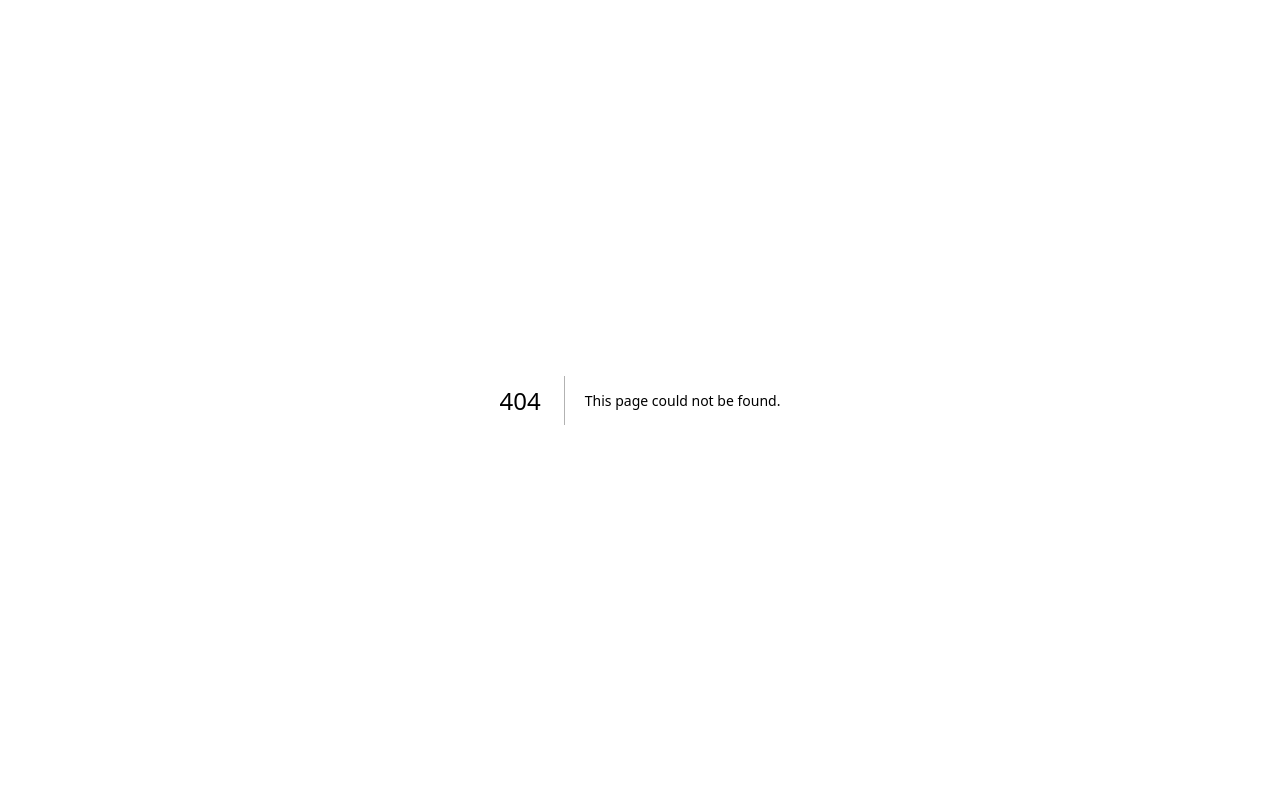
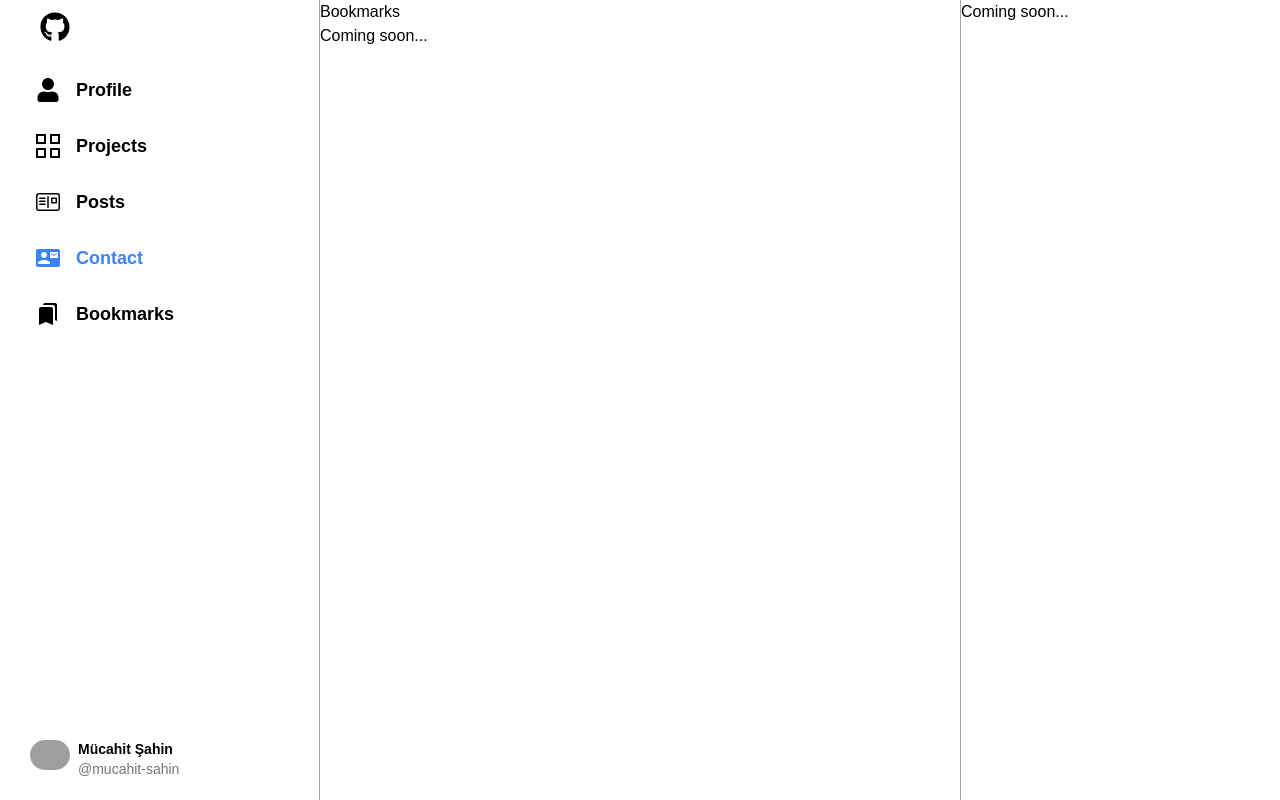
Before and after one commit to mucahit-sahin/mucahit-sahin.github.io, a Next.js app: page /contact in a window 1280 px wide. Before the commit this address had no page. Built offline with nearby package versions, Linux system fonts and the light colour scheme; grey boxes are pictures that could not be loaded.

Commit message:
remove Profile component and integrate its layout into the Home component

```diff
--- /dev/null
+++ b/app/bookmarks/page.tsx
@@ -0,0 +1,10 @@
+import React from "react";
+
+export default function page() {
+  return (
+    <div className="flex-[1_1_50%] flex flex-col">
+      <h1>Projects</h1>
+      <h2>Coming soon...</h2>
+    </div>
+  );
+}
--- a/app/components/Profile.tsx
+++ /dev/null
@@ -1,68 +0,0 @@
-"use client";
-import { GrSchedule } from "react-icons/gr";
-import ThemeToggle from "./theme/ThemeToggle";
-
-function Profile() {
-  return (
-    <section className="flex-[1_1_50%] flex flex-col bg-white dark:bg-black border-l-[0.5px] border-r border-gray-400">
-      <div className="sticky z-10 top-0 flex flex-row items-center border-b border-gray-400 border-solid">
-        <ThemeToggle />
-        <div className="flex flex-col ml-2">
-          <span className="text-black  dark:text-white text-lg font-extrabold">
-            Mücahit Şahin
-          </span>
-          <span className="text-[#8899a6] text-sm">12 Tweets</span>
-        </div>
-      </div>
-      <div className="profile">
-        <div className="h-[200px] w-full bg-[#3d5466]"></div>
-        <div className="flex flex-row items-center px-4">
-          <div className="w-[134ox] h-[134px] -mt-[67px] rounded-full bg-white dark:bg-black p-[5px] flex items-center justify-center">
-            <img
-              src="https://avatars2.githubusercontent.com/u/38807255?s=460&u=deb087d587be7f6a4000e4e710ec4d1daa6fde84&v=4"
-              className="w-full h-full rounded-full"
-            />
-          </div>
-          <div className="h-auto ml-auto -mt-2 px-4 py-2 border border-gray-500 border-solid rounded-full text-blue-500 text-base font-bold hover:bg-blue-500 hover:text-white">
-            Edit Profile
-          </div>
-        </div>
-        <div className="flex flex-col px-4">
-          <span className="text-black dark:text-white text-lg font-extrabold">
-            Mücahit Şahin
-          </span>
-          <span className="text-gray-500 text-sm">@mucahit-sahin</span>
-          <div className="my-1 text-black dark:text-white text-sm">
-            <p>Junior Software Developer</p>
-            <p>
-              Lorem ipsum dolor sit amet consectetur, adipisicing elit.
-              Doloremque, fugiat numquam eius inventore sed commodi explicabo
-              illo velit maiores blanditiis aut quidem rem deserunt libero iure
-              natus suscipit vero asperiores?
-            </p>
-          </div>
-          <span className="flex items-center text-sm">
-            <GrSchedule className="text-black dark:text-white text-sm mr-1" />
-            <span className="text-gray-500">Joined December 2011</span>
-          </span>
-        </div>
-        <div className="px-4 mt-1">
-          <span className="mr-4">
-            <span className="text-black dark:text-white font-bold text-sm mr-1">
-              167
-            </span>
-            <span className="text-gray-500 text-sm">Following</span>
-          </span>
-          <span className="mr-4">
-            <span className="text-black dark:text-white font-bold text-sm mr-1">
-              167
-            </span>
-            <span className="text-gray-500 text-sm">Followers</span>
-          </span>
-        </div>
-      </div>
-    </section>
-  );
-}
-
-export default Profile;
--- a/app/components/Sidebar.tsx
+++ b/app/components/Sidebar.tsx
@@ -7,7 +7,7 @@ import { BsPostcard } from "react-icons/bs";
 
 export default function Sidebar() {
   return (
-    <div className="flex-[1_1_25%] px-5 flex flex-col min-h-screen">
+    <div className="flex-[1_1_25%] px-5 flex flex-col min-h-screen border-r-[0.5px] border-gray-400">
       <FaGithub size={30} className="mt-3 ml-5 mb-5" />
       <SidebarItem href="/" text="Profile" Icon={FaUser} />
       <SidebarItem href="/projects" text="Projects" Icon={GrProjects} />
--- a/app/components/theme/ThemeToggle.tsx
+++ b/app/components/theme/ThemeToggle.tsx
@@ -1,3 +1,5 @@
+"use client";
+
 import { useTheme } from "next-themes";
 import { IoMdMoon, IoMdSunny } from "react-icons/io";
 
@@ -8,7 +10,7 @@ const ThemeToggle = () => {
     <div className="h-9 w-9 flex justify-center rounded-full md:p-0 ml-2 ">
       <button onClick={() => setTheme(theme === "dark" ? "light" : "dark")}>
         {theme === "dark" ? (
-          <IoMdSunny className="h-8 w-8 text-orange-400" />
+          <IoMdSunny className="h-8 w-8 text-white" />
         ) : (
           <IoMdMoon className="h-6 w-6 rounded-full text-black" />
         )}
--- /dev/null
+++ b/app/contact/page.tsx
@@ -0,0 +1,10 @@
+import React from "react";
+
+export default function page() {
+  return (
+    <div className="flex-[1_1_50%] flex flex-col">
+      <h1>Bookmarks</h1>
+      <h2>Coming soon...</h2>
+    </div>
+  );
+}
--- a/app/layout.tsx
+++ b/app/layout.tsx
@@ -2,6 +2,7 @@ import type { Metadata } from "next";
 import localFont from "next/font/local";
 import "./globals.css";
 import Providers from "./components/theme/Providers";
+import Sidebar from "./components/Sidebar";
 
 const geistSans = localFont({
   src: "./fonts/GeistVF.woff",
@@ -29,7 +30,17 @@ export default function RootLayout({
       <body
         className={`${geistSans.variable} ${geistMono.variable} antialiased`}
       >
-        <Providers>{children}</Providers>
+        <Providers>
+          <div className="bg-white dark:bg-black">
+            <div className="flex flex-row h-screen lg:max-w-7xl md:max-w-xl mx-auto px-2  sm:px-0 ">
+              <Sidebar />
+              {children}
+              <div className="flex-[1_1_25%] flex flex-col border-l-[0.5px] border-gray-400">
+                <h1 className="w-full">Coming soon...</h1>
+              </div>
+            </div>
+          </div>
+        </Providers>
       </body>
     </html>
   );
--- a/app/page.tsx
+++ b/app/page.tsx
@@ -1,16 +1,67 @@
-import Profile from "./components/Profile";
-import Sidebar from "./components/Sidebar";
+import { GrSchedule } from "react-icons/gr";
+import ThemeToggle from "./components/theme/ThemeToggle";
 
-export default function Home() {
+function Home() {
   return (
-    <div className="bg-white dark:bg-black">
-      <div className="flex flex-row h-screen lg:max-w-7xl md:max-w-xl mx-auto px-2  sm:px-0 ">
-        <Sidebar />
-        <Profile />
-        <div className="flex-[1_1_25%] flex flex-row dark:bg-gray-700 ">
-          <h1 className="w-full">Den</h1>
+    <section className="flex-[1_1_50%] flex flex-col bg-white dark:bg-black">
+      <div className="sticky z-10 top-0 flex flex-row items-center border-b border-gray-400 border-solid">
+        <ThemeToggle />
+        <div className="flex flex-col ml-2">
+          <span className="text-black  dark:text-white text-lg font-extrabold">
+            Mücahit Şahin
+          </span>
+          <span className="text-[#8899a6] text-sm">12 Tweets</span>
         </div>
       </div>
-    </div>
+      <div className="profile">
+        <div className="h-[200px] w-full bg-[#3d5466]"></div>
+        <div className="flex flex-row items-center px-4">
+          <div className="w-[134ox] h-[134px] -mt-[67px] rounded-full bg-white dark:bg-black p-[5px] flex items-center justify-center">
+            <img
+              src="https://avatars2.githubusercontent.com/u/38807255?s=460&u=deb087d587be7f6a4000e4e710ec4d1daa6fde84&v=4"
+              className="w-full h-full rounded-full"
+            />
+          </div>
+          <div className="h-auto ml-auto -mt-2 px-4 py-2 border border-gray-500 border-solid rounded-full text-blue-500 text-base font-bold hover:bg-blue-500 hover:text-white">
+            Edit Profile
+          </div>
+        </div>
+        <div className="flex flex-col px-4">
+          <span className="text-black dark:text-white text-lg font-extrabold">
+            Mücahit Şahin
+          </span>
+          <span className="text-gray-500 text-sm">@mucahit-sahin</span>
+          <div className="my-1 text-black dark:text-white text-sm">
+            <p>Junior Software Developer</p>
+            <p>
+              Lorem ipsum dolor sit amet consectetur, adipisicing elit.
+              Doloremque, fugiat numquam eius inventore sed commodi explicabo
+              illo velit maiores blanditiis aut quidem rem deserunt libero iure
+              natus suscipit vero asperiores?
+            </p>
+          </div>
+          <span className="flex items-center text-sm">
+            <GrSchedule className="text-black dark:text-white text-sm mr-1" />
+            <span className="text-gray-500">Joined December 2011</span>
+          </span>
+        </div>
+        <div className="px-4 mt-1">
+          <span className="mr-4">
+            <span className="text-black dark:text-white font-bold text-sm mr-1">
+              167
+            </span>
+            <span className="text-gray-500 text-sm">Following</span>
+          </span>
+          <span className="mr-4">
+            <span className="text-black dark:text-white font-bold text-sm mr-1">
+              167
+            </span>
+            <span className="text-gray-500 text-sm">Followers</span>
+          </span>
+        </div>
+      </div>
+    </section>
   );
 }
+
+export default Home;
--- /dev/null
+++ b/app/posts/page.tsx
@@ -0,0 +1,10 @@
+import React from "react";
+
+export default function page() {
+  return (
+    <div className="flex-[1_1_50%] flex flex-col">
+      <h1>Posts</h1>
+      <h2>Coming soon...</h2>
+    </div>
+  );
+}
--- /dev/null
+++ b/app/projects/page.tsx
@@ -0,0 +1,10 @@
+import React from "react";
+
+export default function page() {
+  return (
+    <div className="flex-[1_1_50%] flex flex-col">
+      <h1>Projects</h1>
+      <h2>Coming soon...</h2>
+    </div>
+  );
+}
```
